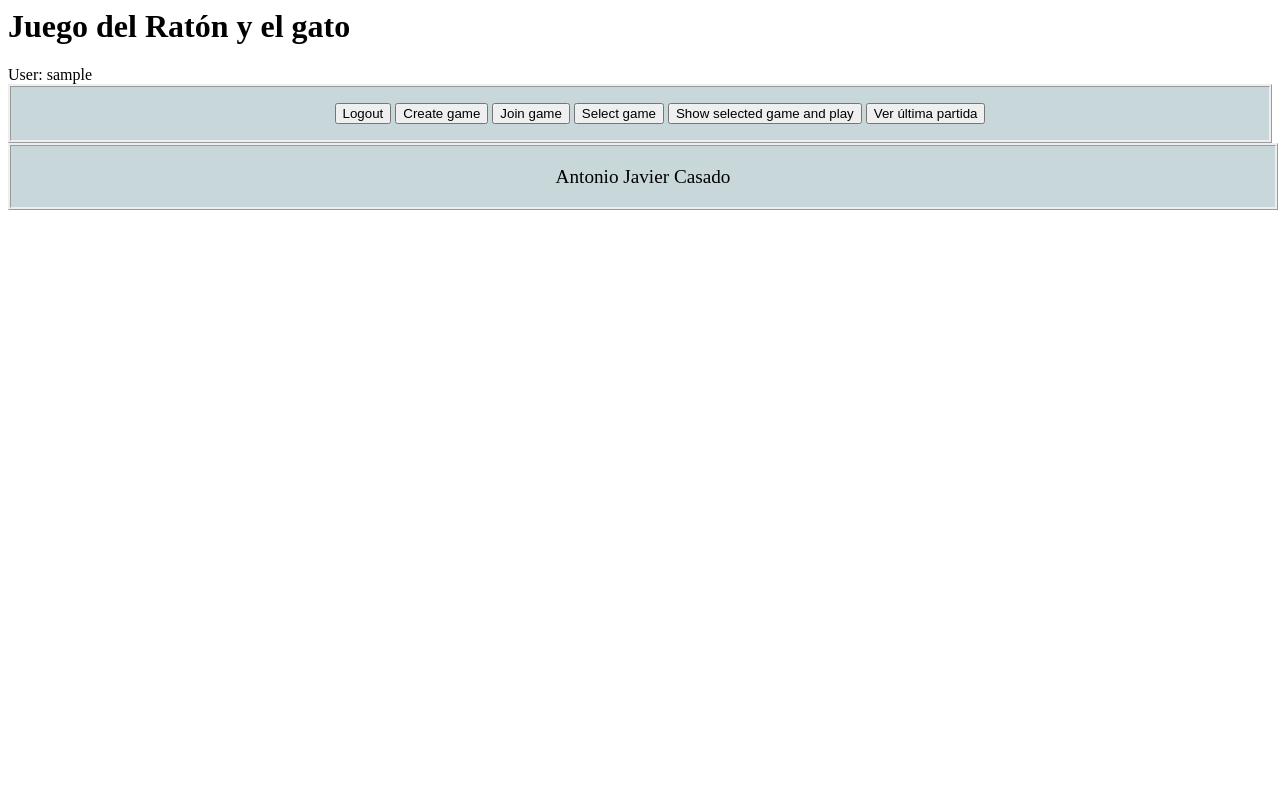
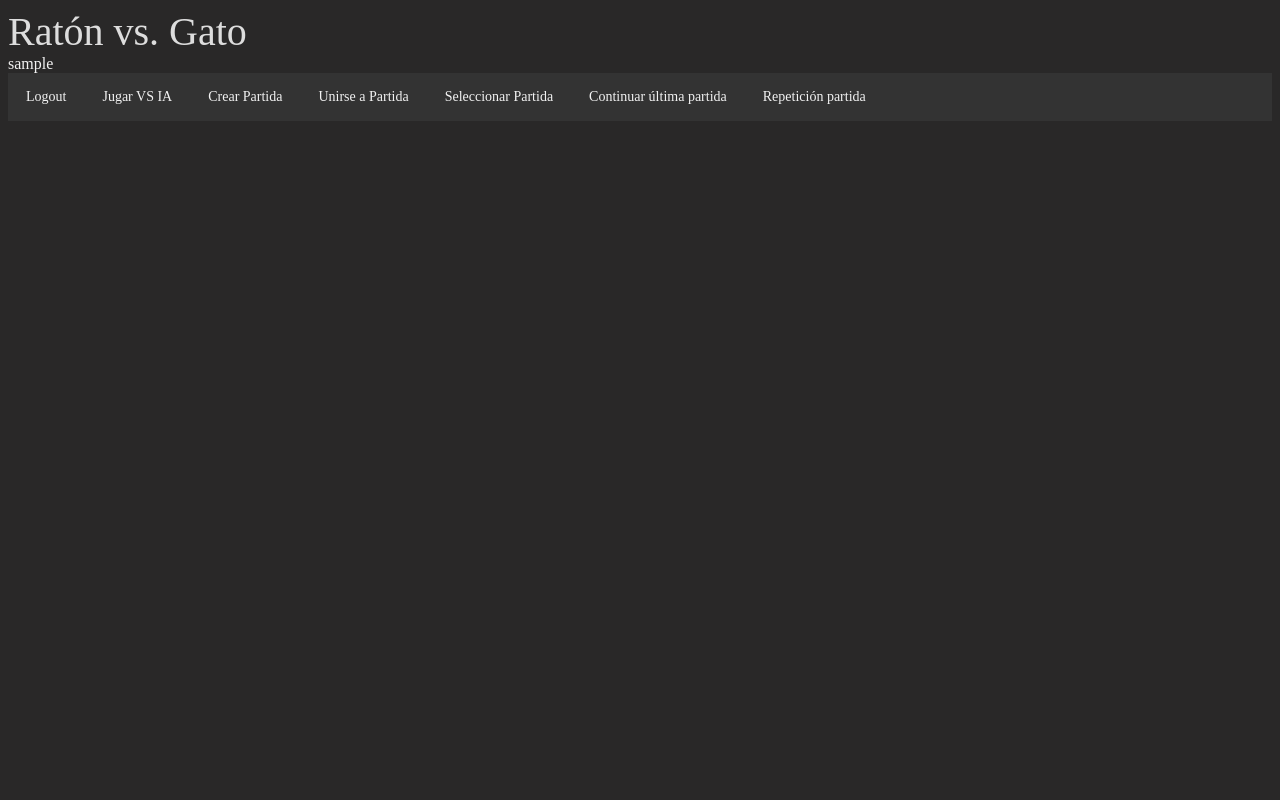
Before and after one commit to vatojavier/psi, a Django app: page / in a window 1280 px wide. Run offline with Django 3.2, Linux system fonts and the light colour scheme; the visitor is signed in with stand-in values (Sample User, id 1).

Commit message:
cambiado html

```diff
--- a/logic/urls.py
+++ b/logic/urls.py
@@ -33,6 +33,7 @@ urlpatterns = [
     path("select_game/", views.select_game, name="select_game"),
     path("select_game/<int:game_id>/", views.select_game, name="select_game"),
     path("show_game/", views.show_game, name="show_game"),
+    path("IA/", views.jugar_vs_ia, name="vsIA"),
     path("move/", views.move_service, name="move"),
     path("repeticion/", views.repeticion_partida, name="repeticion"),
     path("final/", views.partida_terminada, name="fin_partida")
--- a/logic/views.py
+++ b/logic/views.py
@@ -227,5 +227,10 @@ def repeticion_partida(request):
 
 
 @login_required
+def jugar_vs_ia(request):
+    return render(request, "mouse_cat/jugarIA.html")
+
+
+@login_required
 def partida_terminada(request):
     return render(request, "mouse_cat/partida_terminada.html")
--- a/static/css/style.css
+++ b/static/css/style.css
@@ -1,3 +1,74 @@
+/*----- BARRA DE SELECCION -----*/
+.bar{
+    background-color: #333;
+    overflow: hidden;
+}
+
+.bar a {
+    float: left;
+    display: block;
+    color: #f2f2f2;
+    text-align: center;
+    padding: 16px 18px;
+    text-decoration: none;
+    font-size: 14px;
+    font-family: serif;
+}
+
+.bar a:hover {
+    background-color: #ddd;
+    color: black;
+}
+
+
+/* Hide the link that should open and close the topnav on small screens */
+.bar .icon {
+    display: none;
+}
+
+/*Cuando pantalla es mas pequeña esconde todos menos el primero*/
+@media screen and (max-width: 1100px) {
+    .bar a:not(:first-child) {display: none;}
+    .bar a.icon {
+        float: right;
+        display: block;
+    }
+}
+
+/**/
+@media screen and (max-width: 1100px) {
+    .bar.responsive {position: relative;}
+    .bar.responsive a.icon {
+      position: absolute;
+      right: 0;
+      top: 0;
+    }
+    .bar.responsive a {
+      float: none;
+      display: block;
+      text-align: left;
+    }
+}
+/*----- BARRA DE SELECCION -----*/
+.titulo{
+    color: #ddd;
+    font-size: 40px;
+    min-width: 200px;
+}
+
+h1, h2, h3, p{
+    color: #ddd;
+}
+
+.username{
+    color: #f2f2f2;
+}
+
+body{
+    background-color: rgb(41, 40, 40);
+}
+
+
 .fichas_tablero{
     width: 50px;
     height: 50px;
@@ -10,25 +81,8 @@
     border: 1px solid black;
 }
 
-.cuadro{
-    border: ridge;
-    background-color: rgb(200, 215, 218);
-}
 
 a{
     color: black;
     text-decoration:none;
 }
-
-
-footer{
-    border: ridge;
-}
-
-.foot{
-
-    width: 100%;
-    font-size: 120%;
-    text-align: center;
-    background-color: rgb(200, 215, 218);
-}
--- a/templates/mouse_cat/base.html
+++ b/templates/mouse_cat/base.html
@@ -3,6 +3,7 @@
 <head>
     {% block extra_css %}
         <link rel="stylesheet" type="text/css" href="{% static 'css/style.css' %}"/>
+        <link rel="stylesheet" href="https://cdnjs.cloudflare.com/ajax/libs/font-awesome/4.7.0/css/font-awesome.min.css">
     {% endblock extra_css %}
 
     {% block extra_js %}
@@ -15,32 +16,30 @@
 </head>
 
 <body id="body">
+
     <div id="totalheader">
         <div id="title">
             {% block atitle %}
-                <h1>Juego del Ratón y el gato</h1>
+                <a href="{% url 'index' %}" class="titulo">Ratón vs. Gato</a>
             {% endblock atitle %}
         </div>
         {% if request.user.is_authenticated %}
-            User: <span class="username">{{ request.user.username }}</span>
+            <span class="username">{{ request.user.username }}</span>
         {% endif %}
     </div>
 
 
-<div class="cuadro">
-    {% block content %}
-    {% endblock content %}
+    <div class="contenido">
+        {% block content %}
+        {% endblock content %}
 
 
-    {% block footer %}
-    {% endblock footer %}
-</div>
+        {% block footer %}
+        {% endblock footer %}
+    </div>
 
 
 
 </body>
 
-<footer class="foot">
-        <p>Antonio Javier Casado</p>
-</footer>
 </html>
--- a/templates/mouse_cat/index.html
+++ b/templates/mouse_cat/index.html
@@ -3,10 +3,11 @@
 {% load staticfiles %}
 
 {% block content %}
-<div style="text-align: center;" id="content">
+<!--<div style="text-align: center;" id="content">
     <ul>
         <tr>
-            <button><a href="{% url 'logout' %}">Logout</a></button>
+            <a href="{% url 'logout' %}">Logout</a></button>
+            <button><a href="{% url 'vsIA' %}">Jugar contra IA</a></button>
             <button><a href="{% url 'create_game' %}">Create game</a></button>
             <button><a href="{% url 'join_game' %}">Join game</a></button>
             <button><a href="{% url 'select_game' %}">Select game</a></button>
@@ -14,5 +15,32 @@
             <button><a href="{% url 'repeticion' %}">Ver última partida</a></button>
         </tr>
     </ul>
+</div>-->
+
+<script>
+/* Toggle between adding and removing the "responsive" class to topnav when the user clicks on the icon */
+function myFunction() {
+  var x = document.getElementById("miBar");
+  if (x.className === "bar") {
+    x.className += " responsive";
+  } else {
+    x.className = "bar";
+  }
+}
+</script>
+
+<div class="bar" id="miBar">
+    <a href="{% url 'logout' %}">Logout</a>
+    <a href="{% url 'vsIA' %}">Jugar VS IA</a>
+    <a href="{% url 'create_game' %}">Crear Partida</a>
+    <a href="{% url 'join_game' %}">Unirse a Partida</a>
+    <a href="{% url 'select_game' %}">Seleccionar Partida</a>
+    <a href="{% url 'show_game' %}">Continuar última partida</a>
+    <a href="{% url 'repeticion' %}">Repetición partida</a>
+
+
+    <a href="javascript:void(0);" class="icon" onclick="myFunction()">
+        <i class="fa fa-bars"></i>
+      </a>
 </div>
 {% endblock content %}
--- a/templates/mouse_cat/welcome.html
+++ b/templates/mouse_cat/welcome.html
@@ -4,7 +4,7 @@
 
 {% block content %}
 <div style="padding-left: 10px;" class="welcome">
-    <h2 style="color: rgb(10, 0, 143);">¡¡WELCOME!!</h2>
+    <h3>Inicia sesión o regístrate para poder jugar</h3>
         <tr>
             <button><a href="{% url 'login' %}">LOGIN</a></button>
             <button><a href="{% url 'signup' %}">SIGNUP</a></button>
```
Also changed, not shown: templates/mouse_cat/jugarIA.html (added, +9 -0 lines), static/images/gatomamao.png (added), static/images/tom-y-jerry.jpg (deleted), 1 other file.
